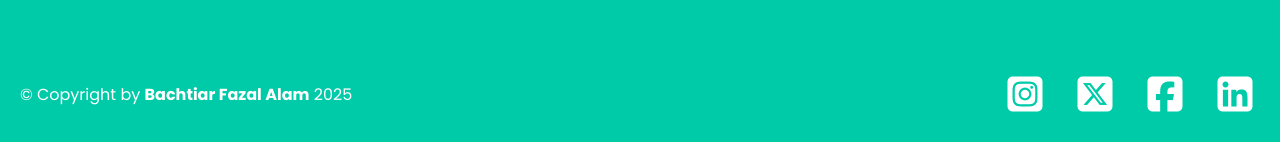
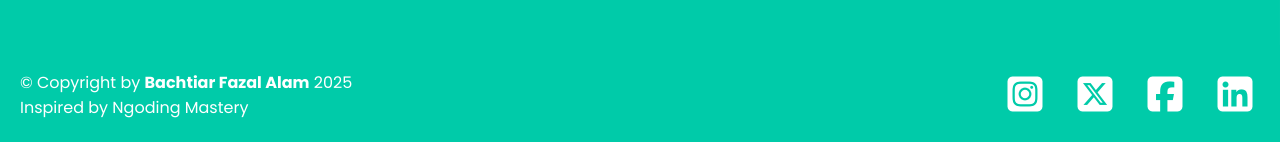
Before and after one commit to bachtiarfzl/portofolio, a plain HTML site: page index.html in a window 1280 px wide. Shown: the part 3953-4095 px from the top of the page. Drawn offline with nearby package versions, Linux system fonts and the light colour scheme.

Commit message:
Update index.html

```diff
--- a/index.html
+++ b/index.html
@@ -289,7 +289,7 @@
 
     <!-- Kontak -->
     <footer id="kontak">
-      <p>&copy; Copyright by <span>Bachtiar Fazal Alam</span> 2025</p>
+      <p>&copy; Copyright by <span>Bachtiar Fazal Alam</span> 2025 <br/> Inspired by Ngoding Mastery</p>
       <div class="social">
         <a href="#">
           <i class="fa-brands fa-square-instagram"></i>
```
